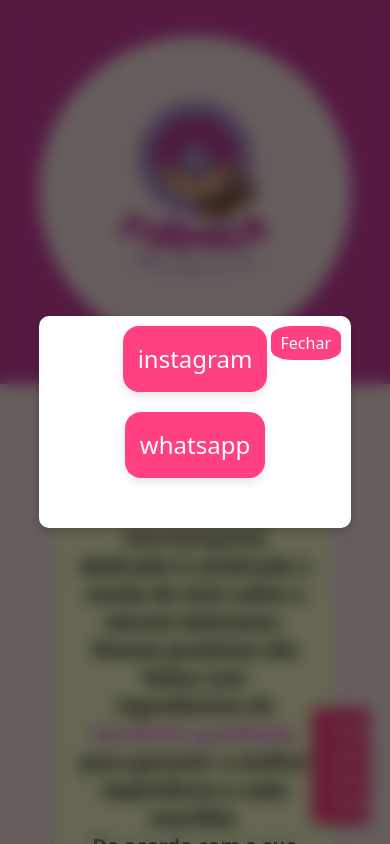
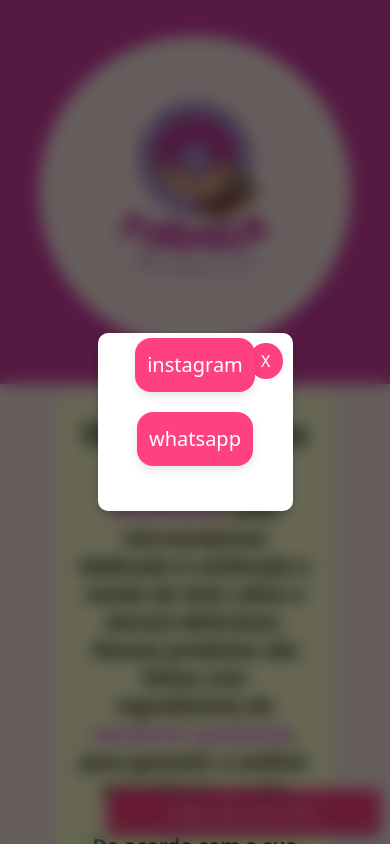
Before and after one commit to RamonFVM/LandingPage-FormigaDonuts, a Vue app: page / in a window 390 px wide. Both pictures are taken after a click on the button "Clique aqui para visitar". Shown: the top 844 px of the page. Built offline with nearby package versions, Linux system fonts and the light colour scheme.

Commit message:
adicionando responsividade

```diff
--- a/src/components/IconsSocial.vue
+++ b/src/components/IconsSocial.vue
@@ -13,24 +13,19 @@
             <span class="material-icons">instagram</span>
           </a>
 
-          <a href="https://wa.me/1234567890" target="_blank" class="fixed-icon whatsapp">
+          <a href="https://wa.me/558399853196" target="_blank" class="fixed-icon whatsapp">
             <span class="material-icons">whatsapp</span>
           </a>
 
 
-          <button @click="toggleSocial" class="close-btn">Fechar</button>
+          <button @click="toggleSocial" class="close-btn">X</button>
         </div>
       </div>
     </div>
   </template>
 
   <script>
-
-
   export default {
-    components: {
-
-    },
     data() {
       return {
         Social: false,
@@ -50,10 +45,9 @@
   .fixed-button {
     position: fixed;
     bottom: 20px;
-    width: 15%;
     right: 20px;
     background-color: #ff4081;
-    padding: 10px 20px;
+    padding: 20px 40px;
     border-radius: 5px;
     color: white;
     font-size: 16px;
@@ -85,13 +79,14 @@
 
   .card {
     background-color: white;
-    padding: 20px;
+    padding: 30px;
     border-radius: 10px;
     box-shadow: 0px 4px 10px rgba(0, 0, 0, 0.2);
-    width: 80%;
+    width: 60%;
     max-width: 500px;
     text-align: center;
     position: relative;
+    overflow: hidden;
   }
 
 
@@ -99,7 +94,7 @@
     position: relative;
     bottom: 20px;
     background-color: #ff4081;
-    padding: 15px;
+    padding: 20px;
     border-radius: 16px;
     color: white;
     font-size: 24px;
@@ -133,12 +128,62 @@
     background-color: #ff4081;
     color: white;
     border: none;
-    padding: 5px 10px;
-    border-radius: 30%;
+    padding: 10px 20px;
+    border-radius: 50%;
     cursor: pointer;
   }
 
   .close-btn:hover {
     background-color: #f50057;
   }
+
+
+  @media (max-width: 768px) {
+    .fixed-button {
+      width: 60%;
+      right: 20px;
+      bottom: 15px;
+      font-size: 14px;
+      padding: 16px 32px;
+    }
+
+    .card {
+      width: 80%;
+      padding: 20px;
+    }
+
+    .fixed-icon {
+      padding: 15px;
+      font-size: 22px;
+    }
+
+    .close-btn {
+      padding: 8px 16px;
+    }
+  }
+
+
+  @media (max-width: 480px) {
+    .fixed-button {
+      width: 70%;
+      right: 10px;
+      bottom: 10px;
+      font-size: 14px;
+      padding: 12px 24px;
+    }
+
+    .card {
+      width: 50%;
+      padding: 15px;
+    }
+
+    .fixed-icon {
+      padding: 12px;
+      font-size: 20px;
+    }
+
+    .close-btn {
+      padding: 6px 12px;
+    }
+  }
   </style>
--- /dev/null
+++ b/src/components/socialmidia.vue
@@ -0,0 +1,61 @@
+<template>
+  <div>
+
+    <a href="https://www.instagram.com/formiga_donuts/" target="_blank" class="fixed-icon instagram">
+      <span class="material-icons">instagram</span>
+    </a>
+
+
+    <a href="https://wa.me/1234567890" target="_blank" class="fixed-icon whatsapp">
+      <span class="material-icons">whatsapp</span>
+    </a>
+  </div>
+</template>
+
+<script>
+export default {
+  name: "FixedIcons",
+};
+</script>
+
+<style scoped>
+
+.fixed-icon {
+  position: fixed;
+  bottom: 20px;
+  background-color: #ff4081;
+  padding: 15px;
+  border-radius: 50%;
+  color: white;
+  font-size: 24px;
+  text-decoration: none;
+  display: flex;
+  justify-content: center;
+  align-items: center;
+  box-shadow: 0px 4px 10px rgba(0, 0, 0, 0.1);
+  transition: background-color 0.3s ease, transform 0.3s ease;
+  z-index: 1000;
+}
+
+
+.instagram {
+  right: 80px;
+}
+
+.whatsapp {
+  right: 20px;
+}
+
+
+.fixed-icon:hover {
+  transform: scale(1.1);
+}
+
+.instagram:hover {
+  background-color: #e1306c;
+}
+
+.whatsapp:hover {
+  background-color: #25d366;
+}
+</style>
```
